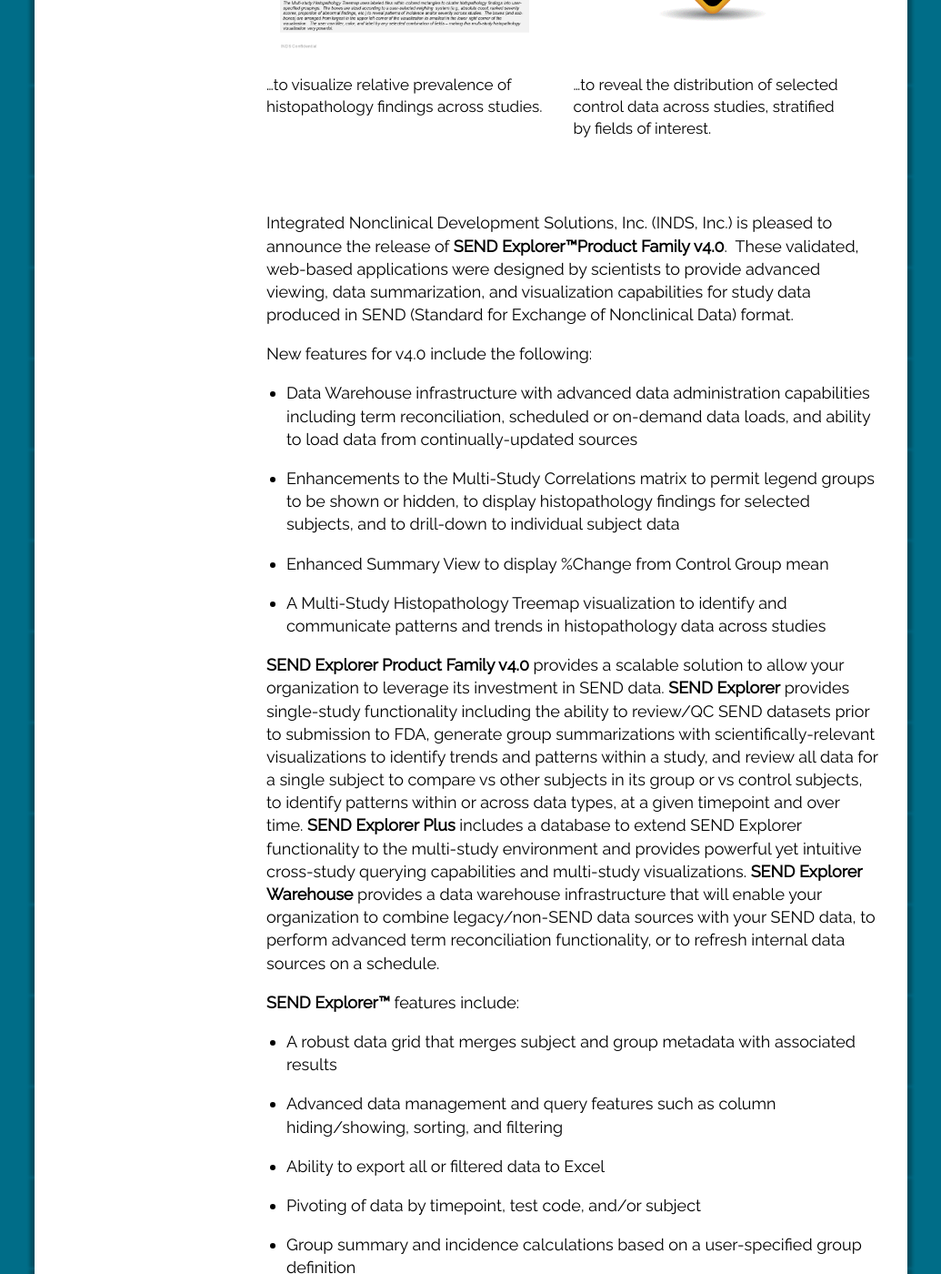
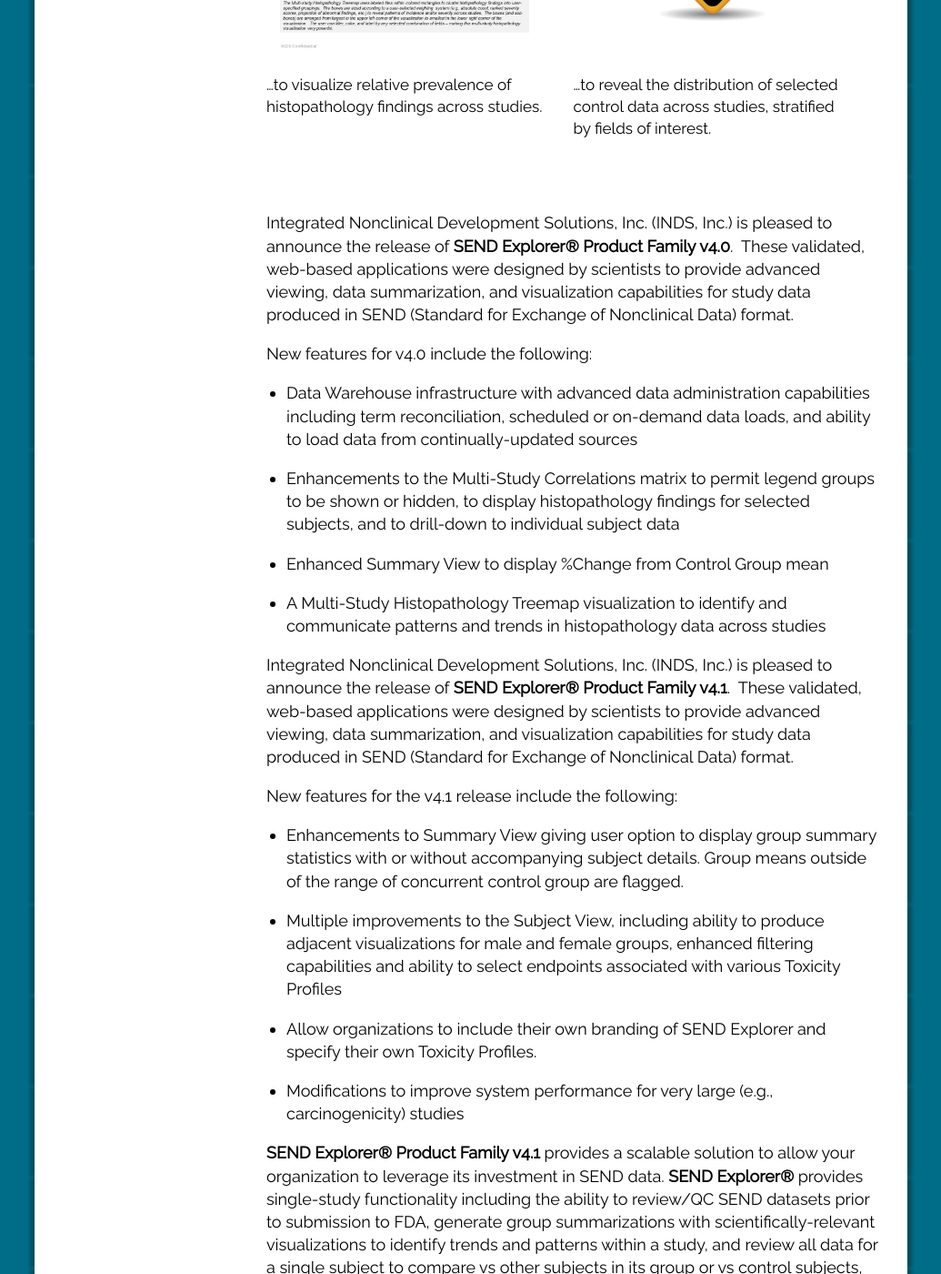
Before and after one commit to inds-inc/inds-inc.github.io, a Jekyll site: the page built from sendexplorer.md, in a window 1280 px wide and 1400 px high, scrolled down 2214 px. Shown: the whole window at 91% size, without its empty margins (122-1157 px from the left). Built offline with Jekyll 4.4.1, drawn with Linux system fonts in a browser that asks for light colours; comment, search, counter and statistics services are not loaded; some of the changed text lies outside the part shown.

Commit message:
update for 4.1

```diff
--- a/sendexplorer.md
+++ b/sendexplorer.md
@@ -94,7 +94,7 @@
 <p>&nbsp;</p>
 
 Integrated Nonclinical Development Solutions, Inc. (INDS, Inc.) is
-pleased to announce the release of **SEND Explorer™Product Family
+pleased to announce the release of **SEND Explorer® Product Family
 v4.0**.  These validated, web-based applications were designed by
 scientists to provide advanced viewing, data summarization, and
 visualization capabilities for study data produced in SEND (Standard for
@@ -117,24 +117,49 @@
     communicate patterns and trends in histopathology data across
     studies
 
-**SEND Explorer Product Family v4.0** provides a scalable solution to
+Integrated Nonclinical Development Solutions, Inc. (INDS, Inc.) is
+pleased to announce the release of **SEND Explorer® Product
+Family v4.1**.  These validated, web-based applications were designed by
+scientists to provide advanced viewing, data summarization, and
+visualization capabilities for study data produced in SEND (Standard for
+Exchange of Nonclinical Data) format.
+
+New features for the v4.1 release include the following:
+
+-   Enhancements to Summary View giving user option to display group
+    summary statistics with or without accompanying subject details.
+    Group means outside of the range of concurrent control group
+    are flagged.
+
+-   Multiple improvements to the Subject View, including ability to
+    produce adjacent visualizations for male and female groups, enhanced
+    filtering capabilities and ability to select endpoints associated
+    with various Toxicity Profiles
+
+-   Allow organizations to include their own branding of SEND Explorer
+    and specify their own Toxicity Profiles.
+
+-   Modifications to improve system performance for very large
+    (e.g., carcinogenicity) studies
+
+**SEND Explorer® Product Family v4.1** provides a scalable solution to
 allow your organization to leverage its investment in SEND data. **SEND
-Explorer** provides single-study functionality including the ability to
+Explorer®** provides single-study functionality including the ability to
 review/QC SEND datasets prior to submission to FDA, generate group
 summarizations with scientifically-relevant visualizations to identify
 trends and patterns within a study, and review all data for a single
 subject to compare vs other subjects in its group or vs control
 subjects, to identify patterns within or across data types, at a given
-timepoint and over time. **SEND Explorer Plus** includes a database to
+timepoint and over time. **SEND Explorer® Plus** includes a database to
 extend SEND Explorer functionality to the multi-study environment and
 provides powerful yet intuitive cross-study querying capabilities and
-multi-study visualizations. **SEND Explorer Warehouse** provides a data
+multi-study visualizations. **SEND Explorer® Warehouse** provides a data
 warehouse infrastructure that will enable your organization to combine
 legacy/non-SEND data sources with your SEND data, to perform advanced
 term reconciliation functionality, or to refresh internal data sources
 on a schedule.
 
-**SEND Explorer™** features include:
+**SEND Explorer®<** features include:
 
 -   A robust data grid that merges subject and group metadata with
     associated results
@@ -160,7 +185,8 @@
 -   Hyperlink to multi-domain subject view with tabular and graphical
     displays of data
 
-**SEND Explorer Plus™** includes all of the above features as well as:
+**SEND Explorer® Plus** includes all of the above features as
+well as:
 
 -   Straight-forward load interface and study dashboard
 
@@ -197,15 +224,8 @@
 
 -   Ability to load data on-demand or according to a specified schedule
 
-Products in the **SEND Explorer Product Family v4.0** are now available
-for purchase. We offer a site licensing model that does not require
-named users nor implement a per-study fee. INDS can host the application
-for you or you can host it yourself. Ask us about our pilot evaluation
-program!
-
-The SEND Explorer Product Family also includes **SEND Explorer
-Express™** (a no cost SEND viewing tool with restricted functionality).
-Use SEND Explorer Express to review single-study functionality for two
-sample datasets, or upload and review your own SEND dataset. Please
-contact <sendexperts@inds-inc.com> for more information on any of these
-tools.
+Products in the **SEND Explorer® Product Family v4.1** are now available
+for purchase. INDS has recently partnered with Instem for sales and
+support services. Please contact INDS at <sendexperts@inds-inc.com> or
+Instem at <submit@instem.com> for more information on any of these tools
+or to request a demo.
```
Also changed, not shown: other parts of sendexplorer.md (+3 -2 lines), assets/se-images/Slide2.PNG, assets/se-images/Slide3.PNG, assets/se-images/Slide4.PNG.
